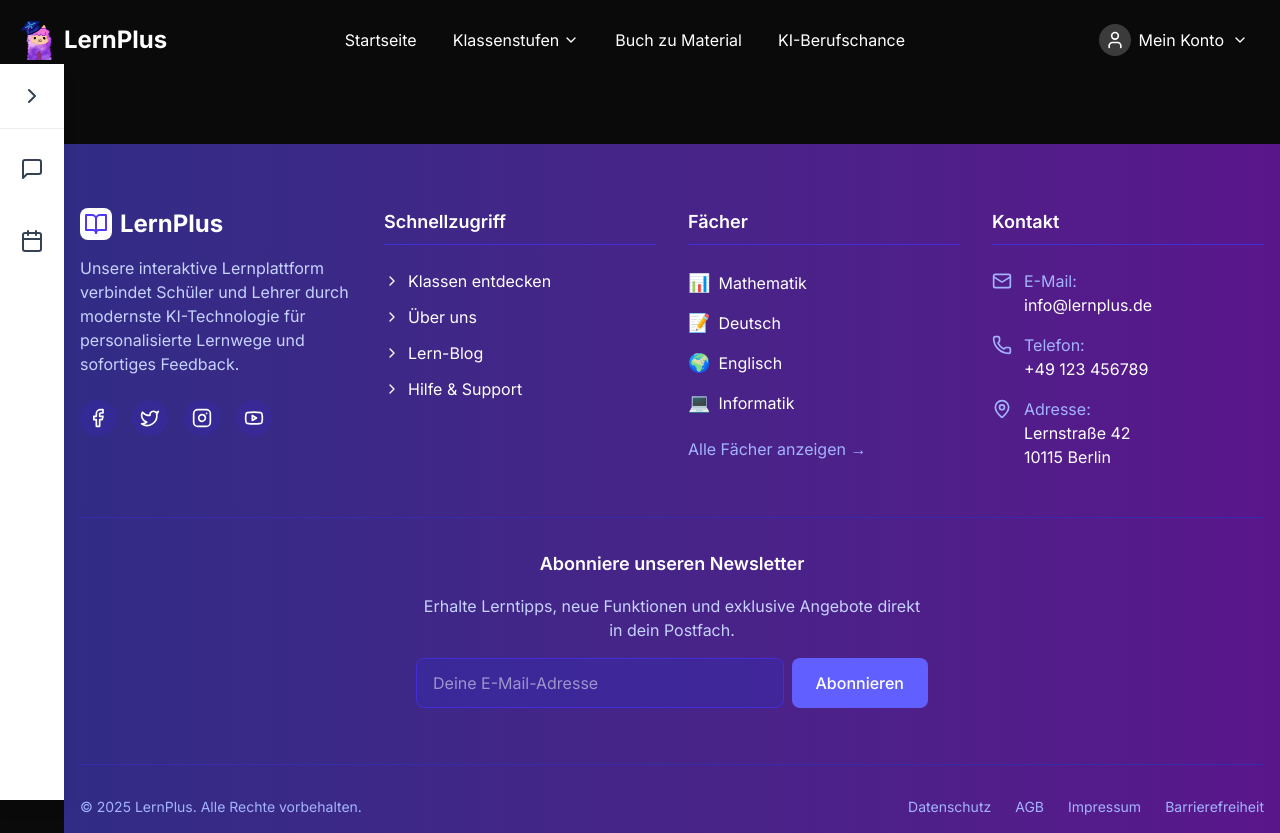
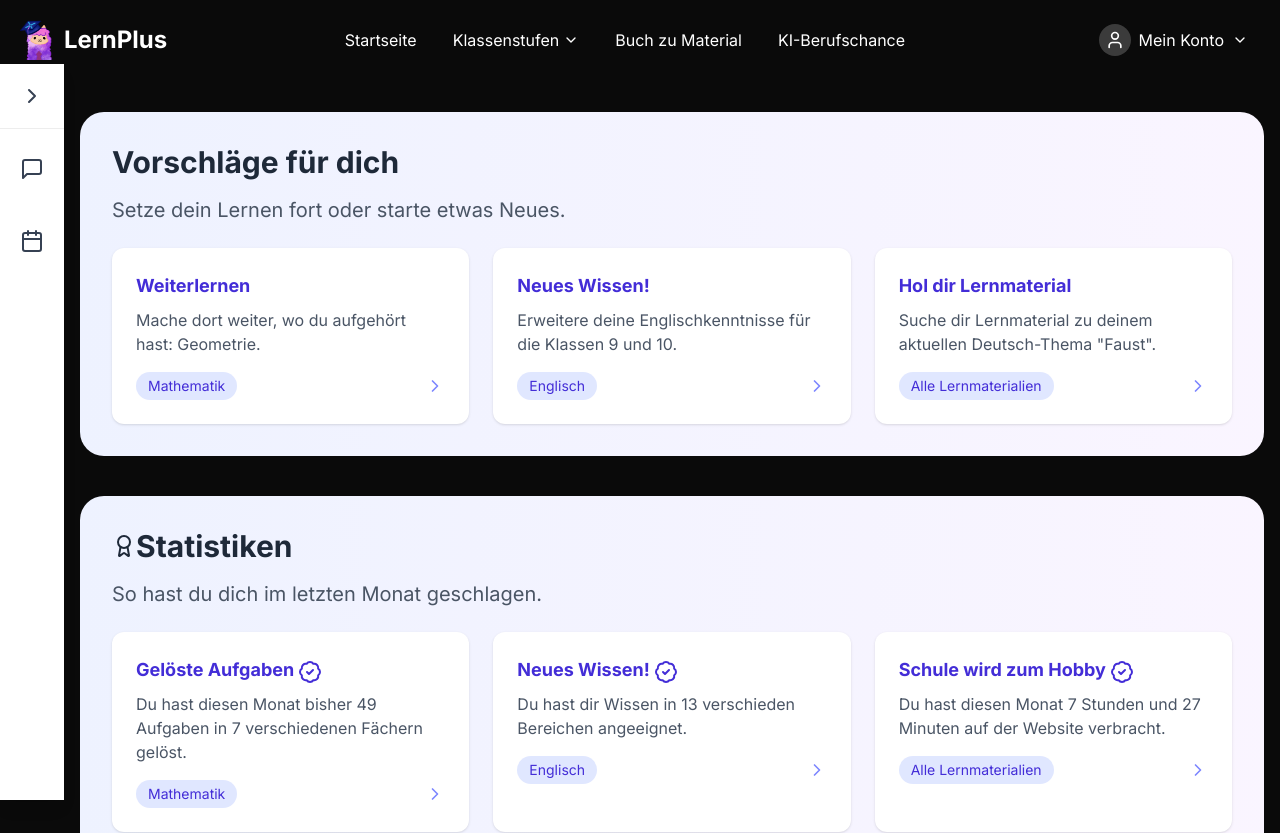
Before and after one commit to tchitop/lernplus, a Next.js app: page /dashboard/student in a window 1280 px wide. Shown: the top 833 px of the page. Built offline with nearby package versions, Linux system fonts and the light colour scheme; sample sign-in values are in the browser's storage.

Commit message:
student page

```diff
--- a/app/auth/login/page.tsx
+++ b/app/auth/login/page.tsx
@@ -197,8 +197,6 @@ export default function LoginPage() {
             <p className="text-sm text-indigo-700 font-medium mb-2">Demo-Zugangsdaten:</p>
             <ul className="text-xs text-indigo-600 space-y-1">
               <li>Schüler: demo@lernplus.de / password</li>
-              <li>Lehrer: lehrer@lernplus.de / password</li>
-              <li>Admin: admin@lernplus.de / password</li>
             </ul>
           </div>
         </div>
--- a/app/dashboard/mediaSearch/page.tsx
+++ b/app/dashboard/mediaSearch/page.tsx
@@ -1,12 +1,36 @@
 'use client'
-import { useState } from "react";
+import { useState, useEffect } from "react";
+import { useSearchParams } from "next/navigation";
 
 export default function MediaSearch() {
+  const searchParams = useSearchParams();
   const [input, setInput] = useState('');
   const [summaryTitle, setSummaryTitle] = useState('');
   const [summaryText, setSummaryText] = useState('');
   const [showSummaryBox, setShowSummaryBox] = useState(false);
   const [suggestions, setSuggestions] = useState([]);
+
+  // Beim Laden der Komponente den Query-Parameter auslesen
+  useEffect(() => {
+    const themeParam = searchParams.get('theme');
+    if (themeParam) {
+      setInput(themeParam);
+
+      // Prüfe, ob das Thema in den Büchern existiert
+      const matchedBook = books.find(book =>
+        book.toLowerCase().includes(themeParam.toLowerCase())
+      );
+
+      if (matchedBook) {
+        showSummary(matchedBook);
+        // Auch Vorschläge aktualisieren
+        const filtered = books.filter(book =>
+          book.toLowerCase().includes(themeParam.toLowerCase())
+        );
+        setSuggestions(filtered);
+      }
+    }
+  }, [searchParams]);
 
   const books = [
     "Harry Potter und der Stein der Weisen",
--- a/app/dashboard/student/page.tsx
+++ b/app/dashboard/student/page.tsx
@@ -1,9 +1,11 @@
 'use client';
-
+import Link from 'next/link';
+import { ChevronRight, Award, BadgeCheck } from 'lucide-react';
 import { useEffect, useState } from 'react';
 
 export default function Student () {
     const [isLoggedIn, setIsLoggedIn] = useState(false);
+    const [lastSubject, setLastSubject] = useState();
 
     // Check login status on component mount
     useEffect(() => {
@@ -19,7 +21,71 @@ export default function Student () {
                 </div>
             )}
             {isLoggedIn && (
-                <div className='text-center justify-center'></div>
+                <section className="mb-12">
+                <div className="bg-gradient-to-r from-indigo-50 to-purple-50 rounded-3xl p-8">
+                    <h1 className="text-3xl font-bold text-gray-800 mb-4">Vorschläge für dich</h1>
+                    <p className="text-xl text-gray-600 mb-6">Setze dein Lernen fort oder starte etwas Neues.</p>
+
+                    <div className="grid grid-cols-1 md:grid-cols-3 gap-6 mt-4">
+                    <Link href="/classes/9-10/mathematik/geometrie" className="bg-white p-6 rounded-xl shadow-sm hover:shadow-md transition-shadow">
+                        <h3 className="font-bold text-lg text-indigo-700 mb-2">Weiterlernen</h3>
+                        <p className="text-gray-600 mb-4">Mache dort weiter, wo du aufgehört hast: Geometrie.</p>
+                        <div className="flex justify-between items-center">
+                        <span className="text-sm bg-indigo-100 text-indigo-700 px-3 py-1 rounded-full">Mathematik</span>
+                        <ChevronRight className="h-5 w-5 text-indigo-400" />
+                        </div>
+                    </Link>
+                    <Link href="/classes/9-10/englisch" className="bg-white p-6 rounded-xl shadow-sm hover:shadow-md transition-shadow">
+                        <h3 className="font-bold text-lg text-indigo-700 mb-2">Neues Wissen!</h3>
+                        <p className="text-gray-600 mb-4">Erweitere deine Englischkenntnisse für die Klassen 9 und 10.</p>
+                        <div className="flex justify-between items-center">
+                        <span className="text-sm bg-indigo-100 text-indigo-700 px-3 py-1 rounded-full">Englisch</span>
+                        <ChevronRight className="h-5 w-5 text-indigo-400" />
+                        </div>
+                    </Link>
+                    <Link href="/dashboard/mediaSearch?theme=faust" className="bg-white p-6 rounded-xl shadow-sm hover:shadow-md transition-shadow">
+                        <h3 className="font-bold text-lg text-indigo-700 mb-2">Hol dir Lernmaterial</h3>
+                        <p className="text-gray-600 mb-4">Suche dir Lernmaterial zu deinem aktuellen Deutsch-Thema "Faust".</p>
+                        <div className="flex justify-between items-center">
+                        <span className="text-sm bg-indigo-100 text-indigo-700 px-3 py-1 rounded-full">Alle Lernmaterialien</span>
+                        <ChevronRight className="h-5 w-5 text-indigo-400" />
+                        </div>
+                    </Link>
+                    </div>
+                </div>
+                <div className="bg-gradient-to-r from-indigo-50 to-purple-50 rounded-3xl p-8 my-10">
+                    <h1 className="text-3xl font-bold text-gray-800 mb-4 flex align-center"><Award className='mt-1.5'/>Statistiken</h1>
+                    <p className="text-xl text-gray-600 mb-6">So hast du dich im letzten Monat geschlagen.</p>
+
+                    <div className="grid grid-cols-1 md:grid-cols-3 gap-6 mt-4">
+                    <Link href="/classes/9-10/mathematik/geometrie" className="bg-white p-6 rounded-xl shadow-sm hover:shadow-md transition-shadow">
+                        <h3 className="font-bold text-lg text-indigo-700 mb-2 flex align-center"> Gelöste Aufgaben  <BadgeCheck className='mx-1 mt-1' /></h3>
+                        <p className="text-gray-600 mb-4">Du hast diesen Monat bisher 49 Aufgaben in 7 verschiedenen Fächern gelöst.</p>
+                        <div className="flex justify-between items-center">
+                        <span className="text-sm bg-indigo-100 text-indigo-700 px-3 py-1 rounded-full">Mathematik</span>
+                        <ChevronRight className="h-5 w-5 text-indigo-400" />
+                        </div>
+                    </Link>
+                    <Link href="/classes/9-10/englisch" className="bg-white p-6 rounded-xl shadow-sm hover:shadow-md transition-shadow">
+                        <h3 className="font-bold text-lg text-indigo-700 mb-2 flex align-center">Neues Wissen! <BadgeCheck className='mx-1 mt-1' /> </h3>
+                        <p className="text-gray-600 mb-4">Du hast dir Wissen in 13 verschieden Bereichen angeeignet.</p>
+                        <div className="flex justify-between items-center">
+                        <span className="text-sm bg-indigo-100 text-indigo-700 px-3 py-1 rounded-full">Englisch</span>
+                        <ChevronRight className="h-5 w-5 text-indigo-400" />
+                        </div>
+                    </Link>
+                    <Link href="/dashboard/mediaSearch?theme=faust" className="bg-white p-6 rounded-xl shadow-sm hover:shadow-md transition-shadow">
+                        <h3 className="font-bold text-lg text-indigo-700 mb-2 flex align-center">Schule wird zum Hobby <BadgeCheck className='mx-1 mt-1' /></h3>
+                        <p className="text-gray-600 mb-4">Du hast diesen Monat 7 Stunden und 27 Minuten auf der Website verbracht.</p>
+                        <div className="flex justify-between items-center">
+                        <span className="text-sm bg-indigo-100 text-indigo-700 px-3 py-1 rounded-full">Alle Lernmaterialien</span>
+                        <ChevronRight className="h-5 w-5 text-indigo-400" />
+                        </div>
+                    </Link>
+                    </div>
+                </div>
+                </section>
+
             )}
         </div>
     )
```
